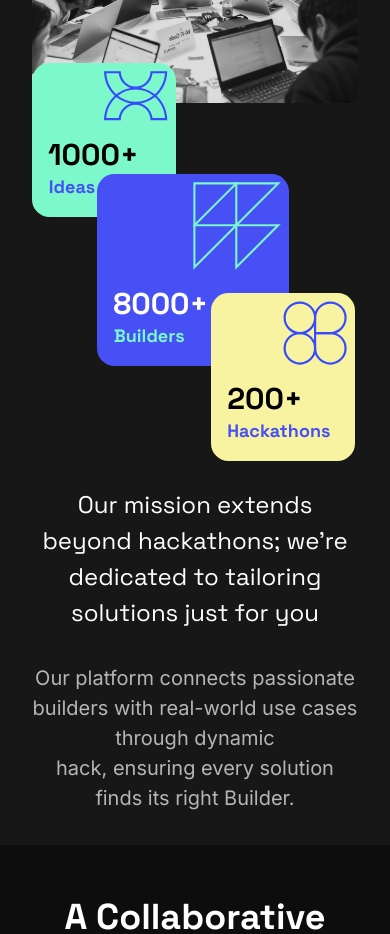
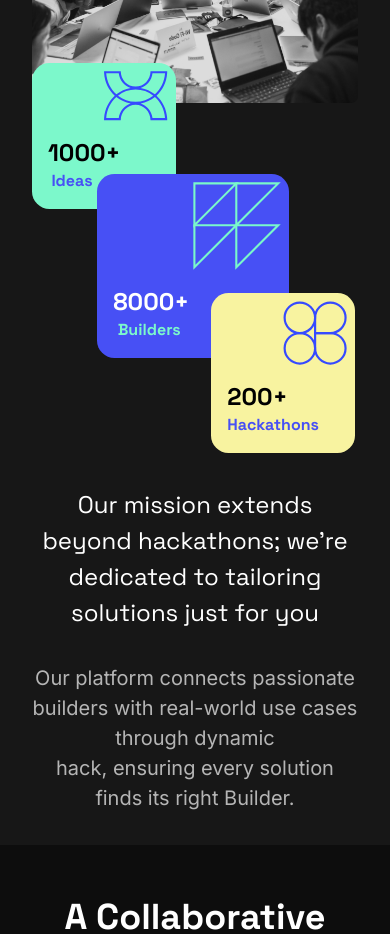
Before and after one commit to dev-hackculture-in/hackculture-platform, a React (Vite) app: page / in a window 390 px wide. Shown: the part 1380-2314 px from the top of the page. Built offline with nearby package versions, Linux system fonts and the light colour scheme.

Commit message:
fix overlapping

```diff
--- a/src/components/story-card.tsx
+++ b/src/components/story-card.tsx
@@ -34,7 +34,7 @@ const StoryCard: React.FC<StoryCardProps> = ({
             </div>
             <div className="pl-4 pb-4 pt-4 pr-2">
                 <p
-                    className={cn("font-semibold text-3xl", {
+                    className={cn("font-semibold text-2xl md:text-3xl", {
                         "text-primary": headingColor === "white",
                         "text-black": headingColor === "black",
                     })}
@@ -42,7 +42,7 @@ const StoryCard: React.FC<StoryCardProps> = ({
                     {heading}
                 </p>
                 <p
-                    className={cn("font-semibold text-lg", {
+                    className={cn("font-semibold text-md md:text-lg", {
                         "text-primary-foreground":
                             background === "green" || background === "yellow",
                         "text-secondary-foreground": background === "blue",
```
